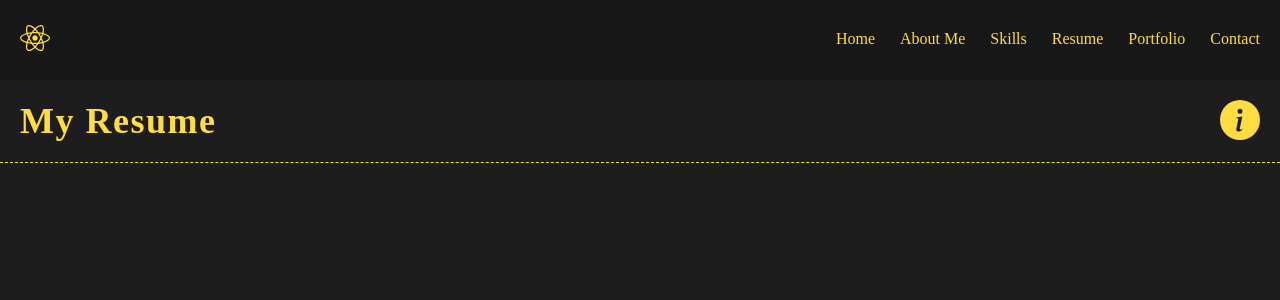
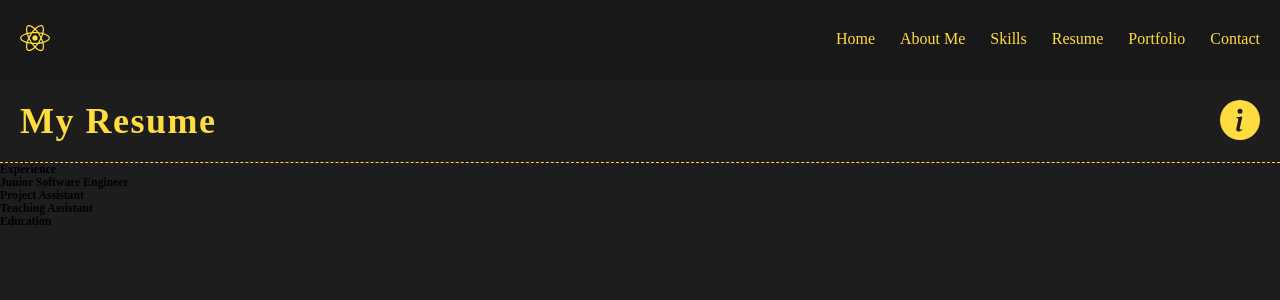
Before and after one commit to Md-Monirul-Islam/react-portfolio, a React (Create React App) app: page /resume in a window 1280 px wide. Shown: the top 300 px of the page. Built offline with nearby package versions, Linux system fonts and the light colour scheme.

Commit message:
start design to resume page

```diff
--- a/src/containers/resume/index.jsx
+++ b/src/containers/resume/index.jsx
@@ -1,6 +1,8 @@
 import React from "react";
 import { BsInfoCircleFill } from "react-icons/bs";
 import PageHeaderContent from "../../components/pageHeaderContent";
+import { VerticalTimeline, VerticalTimelineElement } from "react-vertical-timeline-component";
+import { data } from "./utils";
 
 
 const Resume = () => {
@@ -10,6 +12,33 @@ const Resume = () => {
                 headerText = 'My Resume'
                 icon = {<BsInfoCircleFill size={40} />}
             />
+            <div className="timeline">
+                <div className="timeline__experience">
+                    <h3 className="timeline__experience__header-text">Experience</h3>
+                    <VerticalTimeline
+                        layout="1-column"
+                        lineColor="var(--yellow-theme-main-color)"
+                    >
+                        {
+                            data.expericence.map((item,index)=>(
+                                <VerticalTimelineElement
+                                    key={index}
+                                    className="timeline__experience__verticle-timeline-element"
+                                >
+                                    <div className="verticle-timeline-element-title-wrapper">
+                                        <h3 className="verticle-timeline-element-title">
+                                            {item.title}
+                                        </h3>
+                                    </div>
+                                </VerticalTimelineElement>
+                            ))
+                        }
+                    </VerticalTimeline>
+                </div>
+                <div className="timeline__education">
+                    <h3 className="timeline__education__header-text">Education</h3>
+                </div>
+            </div>
         </section>
     )
 }
--- /dev/null
+++ b/src/containers/resume/utils.js
@@ -0,0 +1,19 @@
+export const data = {
+    expericence: [
+        {
+            title: 'Junior Software Engineer',
+            company: 'Romance Cable Network',
+            description: "Developed a REST API and MySQL to store data from Employee Reporting System. Developed a full-stack web application using Django, React.JS, and MySQL."
+        },
+        {
+            title: 'Project Assistant',
+            company: 'Prof.Dr. Sayed Md Galib (Chairman, dept. of CSE, JUST',
+            description: "Developed a REST API and MySQL to store data from Employee Reporting System. Developed a full-stack web application using Django, React.JS, and MySQL."
+        },
+        {
+            title: 'Teaching Assistant',
+            company: 'Shikkhar Alo Coaching Center',
+            description: "As a Math Teaching Assistant at Shikkhar Alo Coaching Center, my role is to enhance the learning experience for students by supporting the lead instructor in delivering effective math education. I provide one-on-one assistance, clarify challenging concepts, and ensure students feel confident in their math skills."
+        },
+    ]
+}
```
